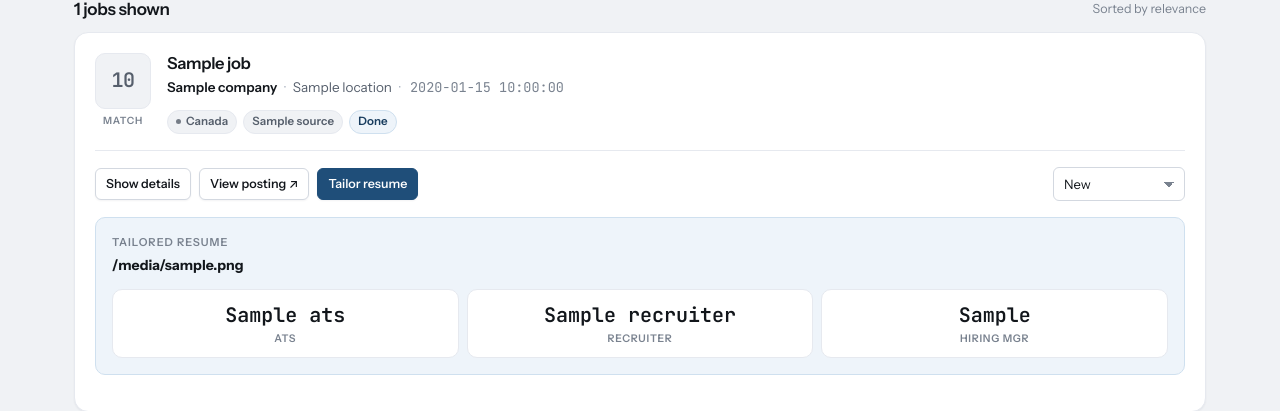
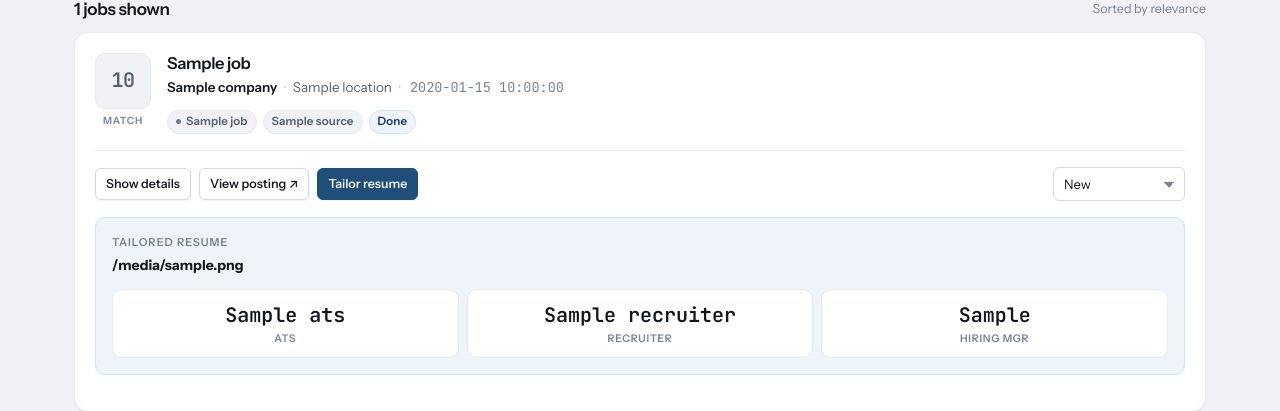
Before and after one commit to Toecyn/job_apply, a Flask app: template Job_Apply/templates/index.html in a window 1280 px wide. Shown: the part 644-1055 px from the top of the page. Run offline with Flask 3, Linux system fonts and the light colour scheme; the template is opened without the code that fills it: most values are stand-ins (such as "Sample title", 1, 10 or a date in 2020).

Commit message:
Fix job card badges showing hardcoded Canada/Remote for every market
The country/mode badges were leftover from the old fixed-market system
(canada/ottawa/us_remote) and never updated when scraping moved to
user-configured markets — anything that wasn't exactly 'ottawa' or
'us_remote' fell into an {% else %} that always rendered "Canada",
and the "Remote" badge was driven by is_remote (a JD-text keyword
heuristic independent of which market the job was actually sourced
from), so a job scraped under a Hybrid market could still show Remote.

A Lagos/Nigeria job under a "Lagos · Hybrid" market was showing
"Canada" + "Remote" tags as a result. Badges now derive from data
already stored per-job: country_label from jobs.country (the real
country name for profile-driven markets, with a small fixup for old
short-code rows), and work_mode parsed from the search_pass suffix
(profile_store.market_pass_name always encodes location_mode), which
works retroactively for jobs scraped under the old fixed passes too.

Co-Authored-By: Claude Sonnet 5 <noreply@anthropic.com>

```diff
--- a/Job_Apply/app.py
+++ b/Job_Apply/app.py
@@ -60,6 +60,33 @@ except Exception as e:
     print(f"init_db() at startup failed (DATABASE_URL unset locally, etc.): {e}")
 
 
+# search_pass is a "{location}_{mode}" slug (see profile_store.market_pass_name)
+# for jobs scraped under the dynamic per-profile markets system, or one of a
+# handful of old fixed names (ottawa, us_remote, canada_hybrid, ...) for jobs
+# scraped before that — either way, the mode is reliably the suffix after the
+# last matching mode name, so this works for both without needing to look up
+# a market's current config (which may have since been edited or removed).
+WORK_MODES = ["remote", "hybrid", "contract", "on_site"]
+
+
+def infer_work_mode(search_pass):
+    for mode in WORK_MODES:
+        if search_pass and search_pass.endswith(f"_{mode}"):
+            return mode.replace("_", "-")
+    return None
+
+
+def display_country(country):
+    if not country:
+        return None
+    # Old fixed-market jobs stored the short code "us" (see save_jobs()'s
+    # former default); new profile-driven markets store the real country
+    # name (e.g. "Nigeria") straight from Settings' country selector.
+    if country.strip().lower() == "us":
+        return "US"
+    return country.strip().title()
+
+
 def get_jobs_data(status="all", market="all", min_score=70, fresh_hours=72):
     conn = get_db()
     query = "SELECT * FROM jobs WHERE is_stale = 0"
@@ -97,6 +124,8 @@ def get_jobs_data(status="all", market="all", min_score=70, fresh_hours=72):
                 j["tailor_result"] = json.loads(j["tailor_result"])
             except Exception:
                 j["tailor_result"] = None
+        j["work_mode"] = infer_work_mode(j.get("search_pass"))
+        j["country_label"] = display_country(j.get("country"))
         result.append(j)
     return result
 
--- a/Job_Apply/templates/index.html
+++ b/Job_Apply/templates/index.html
@@ -392,14 +392,18 @@ a.stat.active{border-color:var(--accent);background:var(--accent-soft);box-shado
           <span class="mono dim">{% if job.date_posted and job.date_posted != 'nan' %}{{ job.date_posted }}{% else %}{{ job.date_found[:10] }}{% endif %}</span>
         </div>
         <div class="job-badges">
-          {% if job.search_pass == 'ottawa' %}
-            <span class="badge badge-info badge-dot">Ottawa</span>
-          {% elif job.search_pass == 'us_remote' %}
-            <span class="badge badge-warn badge-dot">US Remote</span>
-          {% else %}
-            <span class="badge badge-dot">Canada</span>
+          {% if job.country_label %}<span class="badge badge-dot">{{ job.country_label }}</span>{% endif %}
+          {% if job.work_mode == 'remote' %}
+            <span class="badge badge-success">Remote</span>
+          {% elif job.work_mode == 'hybrid' %}
+            <span class="badge badge-info">Hybrid</span>
+          {% elif job.work_mode == 'contract' %}
+            <span class="badge badge-warn">Contract</span>
+          {% elif job.work_mode == 'on-site' %}
+            <span class="badge">On-site</span>
+          {% elif job.is_remote %}
+            <span class="badge badge-success">Remote</span>
           {% endif %}
-          {% if job.is_remote %}<span class="badge badge-success">Remote</span>{% endif %}
           <span class="badge">{{ job.source }}</span>
           {% if job.status and job.status != 'new' %}<span class="badge badge-info">{{ job.status|capitalize }}</span>{% endif %}
         </div>
```
